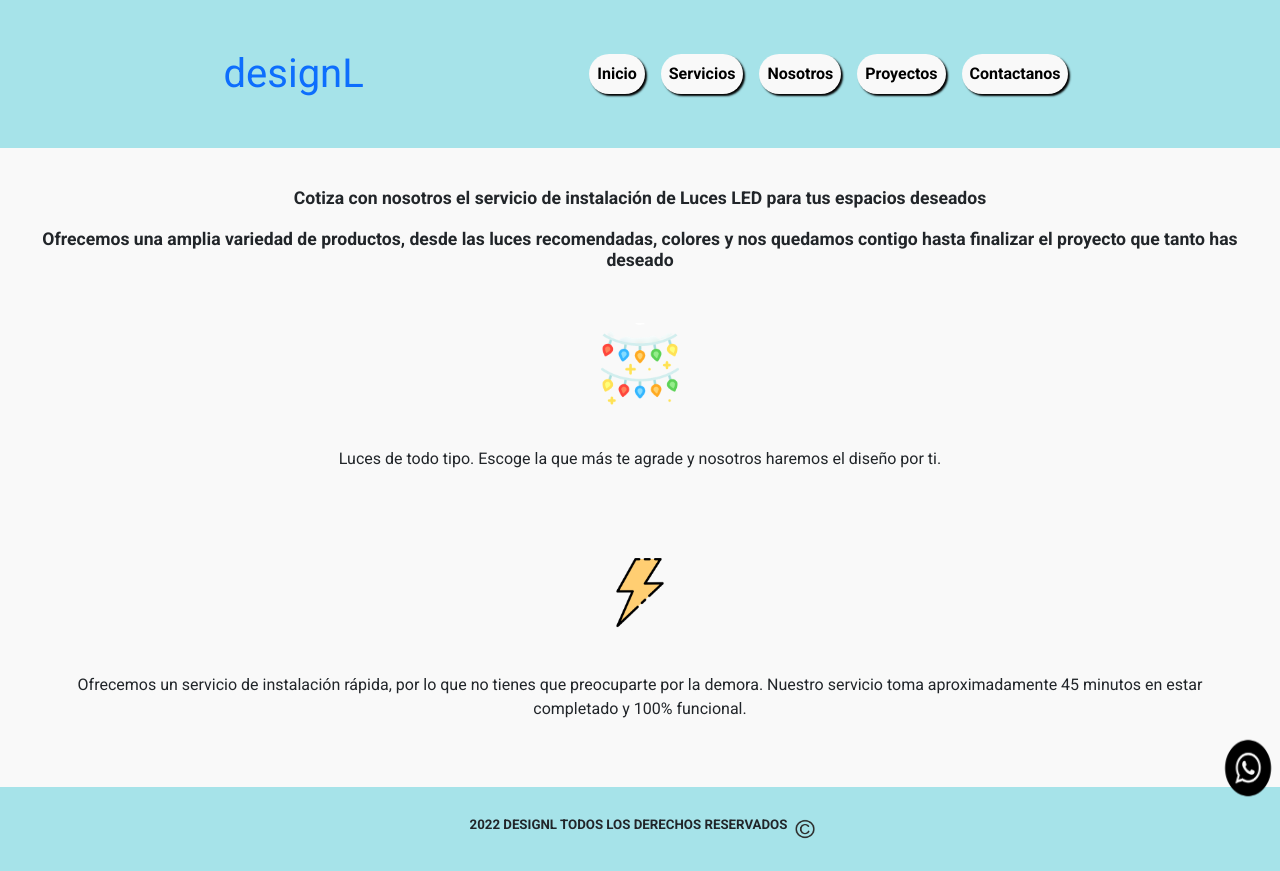
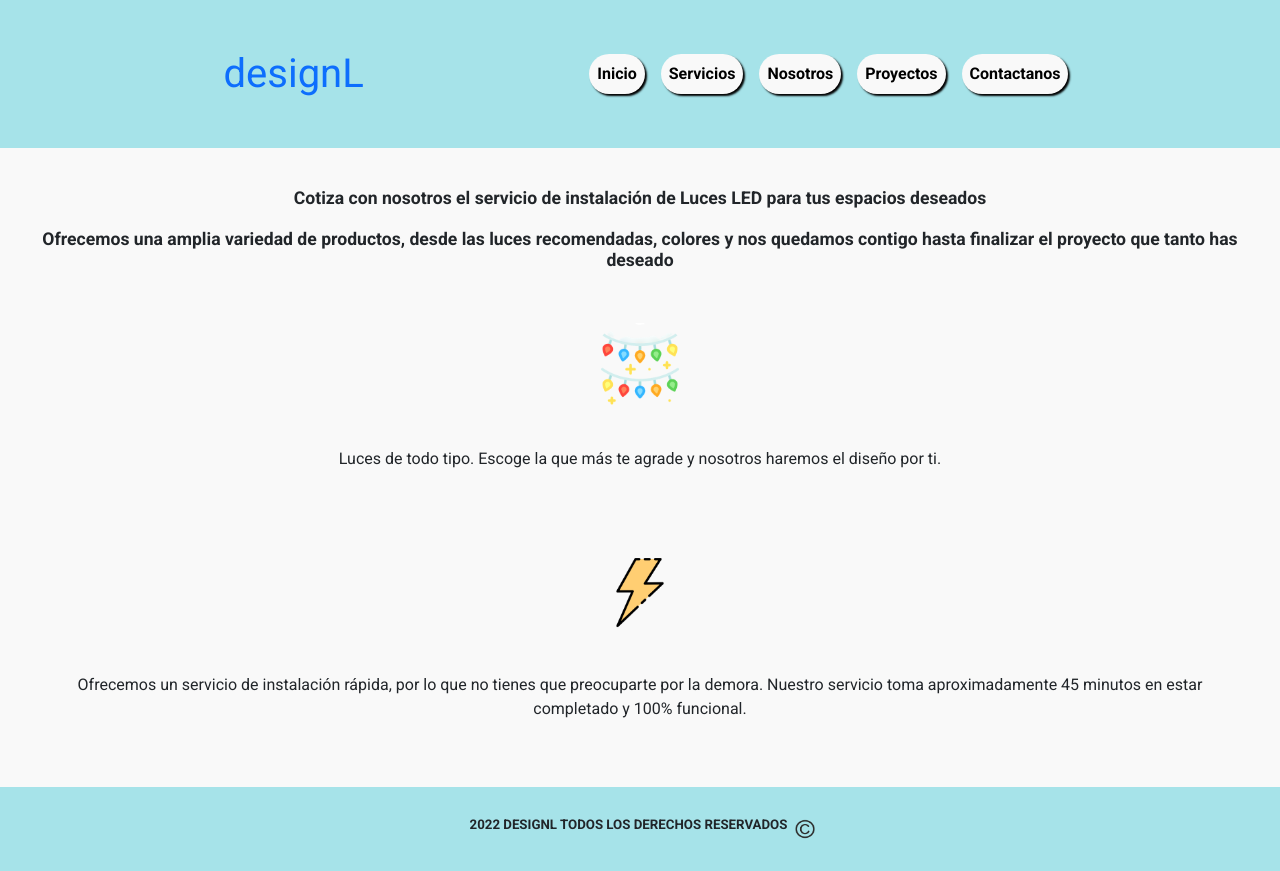
Before and after one commit to Asphyxiela/PF-Rodriguez, a website: page pages/servicios.html in a window 1280 px wide. Drawn offline with nearby package versions, Linux system fonts and the light colour scheme.

Commit message:
se elimina botón ws. Se optimizan las variables

```diff
--- a/pages/servicios.html
+++ b/pages/servicios.html
@@ -52,9 +52,7 @@
         <h5> 2022 DESIGNL TODOS LOS DERECHOS RESERVADOS </h5>
         <img src="../img/DDA.png" alt=" Derechos reservados " class="imgDDA">
       </div>
-        <img src="../img/whatsappnegro.png" alt=" icono Whatsapp contacto " class="imgWhats">
     </footer>
-
     <!-- JS bootstrap -->
     <script src="https://cdn.jsdelivr.net/npm/bootstrap@5.2.1/dist/js/bootstrap.bundle.min.js" integrity="sha384-u1OknCvxWvY5kfmNBILK2hRnQC3Pr17a+RTT6rIHI7NnikvbZlHgTPOOmMi466C8" crossorigin="anonymous">
     </script>
--- a/sass/main.scss
+++ b/sass/main.scss
@@ -1,10 +1,10 @@
 @import "secundarios/variables";
 @import "secundarios/mixin";
 @import "secundarios/font-style";
+@import "secundarios/reset";
 @import "secundarios/body";
-@import "secundarios/reset";
 @import "secundarios/header";
+@import "secundarios/main";
 @import "secundarios/footer";
-@import "secundarios/main";
 @import "secundarios/mq";
 @import "secundarios/extend";
--- a/sass/secundarios/_footer.scss
+++ b/sass/secundarios/_footer.scss
@@ -12,19 +12,9 @@ footer{
     .imgDDA{
         @include sizes(20px, 20px);
     }
-    .imgWhats{
-        @include sizes(4rem, 4rem);
-        position: fixed;
-        right: 0;
-        bottom: 0;
-        &:hover{
-            transform: scale(1.1);
-        }
-    }
     h5{
         margin-right: 0.5rem;
         font-size: 0.83rem;
         font-weight: bold;
     }
-
 }
```
Also changed, not shown: index.html (+0 -2 lines), pages/algunos-clientes.html (+0 -2 lines), pages/contactanos.html (+0 -1 lines), pages/nosotros.html (+0 -1 lines), css/main.css, img/img14.jpg, img/whatsappnegro.png (deleted).
